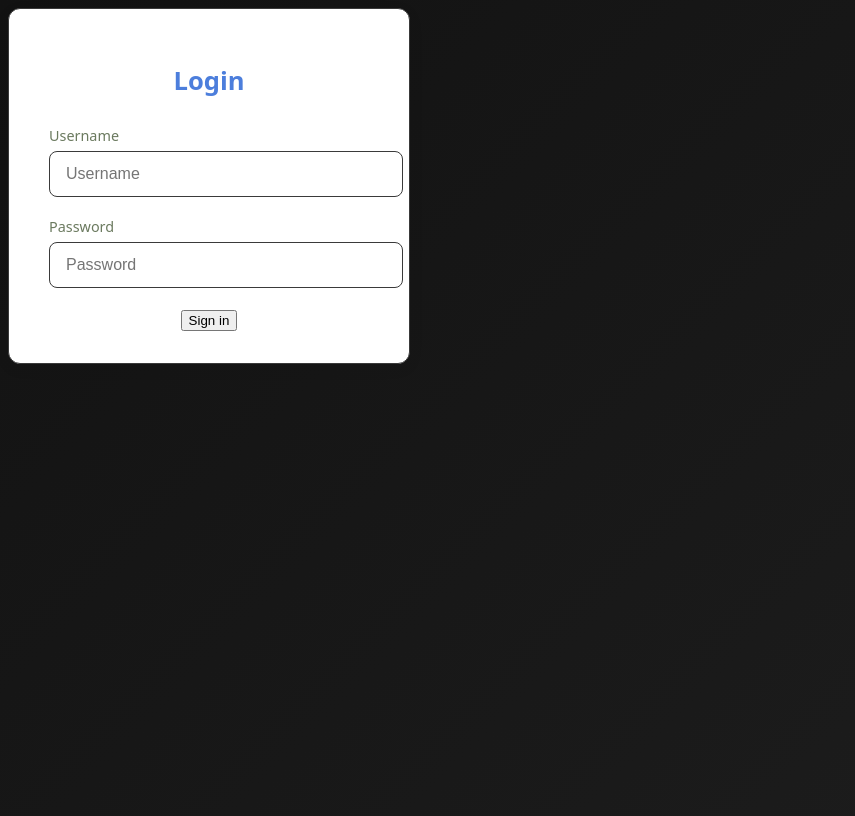
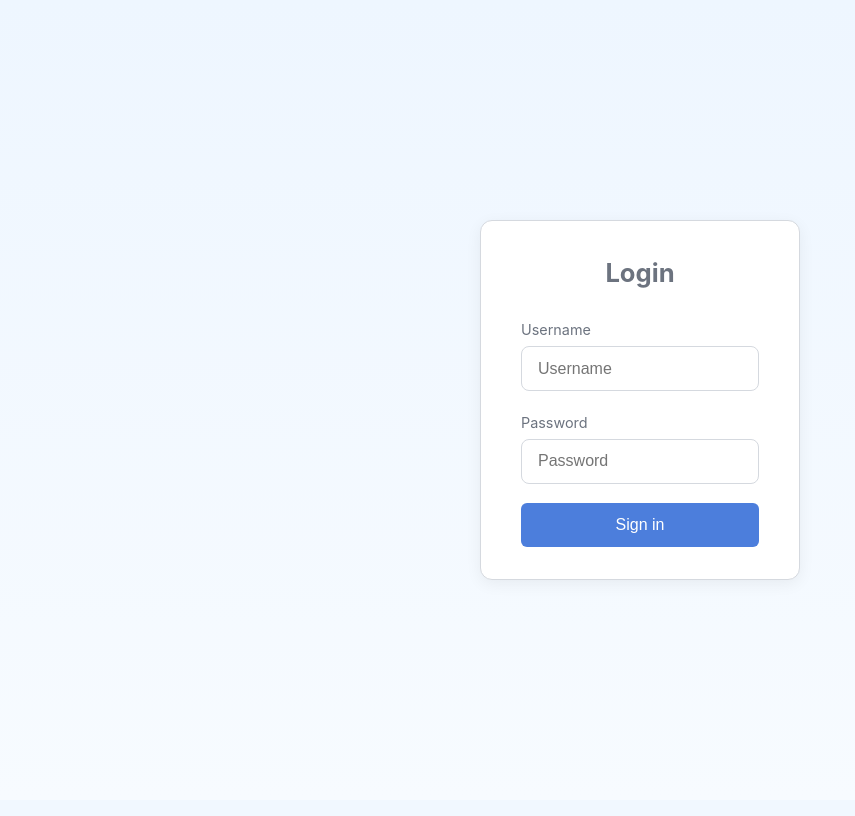
Before and after one commit to mzsl03/private-teacher-site, a Django app: page / in a window 1280 px wide. Shown: the whole page, without its empty margins (0-855 px from the left). After the commit the page ends 580 px from the top, so only its background shows below. Run offline with Django 5.2, Linux system fonts and the light colour scheme.

Commit message:
style: initial styling added to pages

```diff
--- a/core_site/homework_org_site/static/css/style.css
+++ b/core_site/homework_org_site/static/css/style.css
@@ -1,33 +1,152 @@
 :root {
-    --bg: #1E1E1E;
-    --bg-alt: #2A2A2A;
-    --text: #EAEAEA;
-    --text-muted: #A0A0A0;
-    --primary: #4C8BF5;
-    --primary-hover: #3A73D9;
-    --accent: #00C896;
-    --success: #5BE07A;
-    --border: #3A3A3A;
-    --shadow: 0 2px 10px rgba(0, 0, 0, 0.5);
+    --bg: #f7f9fb;
+    --panel: #ffffff;
+    --text: #2d2f33;
+    --muted: #6c737f;
+    --brand: #4c7edc;
+    --brand-hover: #3a6bc0;
+    --accent: #7dcfb6;
+    --border: #d5d9df;
+    --danger: #d96c6c;
+    --shadow: rgba(0, 0, 0, 0.06);
+}
+
+*, *::before, *::after {
+    box-sizing: border-box !important;
+}
+
+* {
+    margin: 0;
+    padding: 0;
+    box-sizing: border-box;
 }
 
 body {
-    background: linear-gradient(135deg, #121212, #1e1e1e);
-    font-family: system-ui, -apple-system, "Segoe UI", Roboto, Inter, Ubuntu, Arial, sans-serif;
+    font-family: "Inter", system-ui, -apple-system, "Segoe UI", Roboto, sans-serif;
+    background: linear-gradient(180deg, #eef6ff 0%, #f7fbff 100%);
+    color: var(--text);
+    line-height: 1.6;
     min-height: 100vh;
-    line-height: 1.5;
+    display: flex;
+    flex-direction: column;
+    justify-content: center;
+    align-items: center;
 }
 
+header {
+    background-color: var(--panel);
+    border-bottom: 1px solid var(--border);
+    box-shadow: 0 2px 8px var(--shadow);
+    display: flex;
+    width: 100%;
+    justify-content: center;
+    position: sticky;
+    top: 0;
+    z-index: 100;
+}
+
+.container {
+    display: flex;
+    justify-content: center;
+    width: 100%;
+    margin: 0 auto;
+    padding: 0.6rem 1rem;
+}
+
+.nav-bar {
+    display: flex;
+    justify-content: space-between;
+    align-items: center;
+}
+
+.nav-content {
+    list-style: none;
+    display: flex;
+    align-items: center;
+    gap: 1.2rem;
+    margin: 0;
+}
+
+.nav-link,
+.item a {
+    text-decoration: none;
+    color: var(--text);
+    font-weight: 600;
+    font-size: 1rem;
+    padding: 0.4rem 0.6rem;
+    border-radius: 6px;
+    transition: background 0.2s ease, color 0.2s ease;
+}
+
+.nav-link:hover,
+.item a:hover {
+    background-color: var(--brand);
+    color: #fff;
+}
+
+.home-item a {
+    font-weight: 700;
+    color: var(--brand);
+}
+
+.logout-item form {
+    margin-right: 5px;
+}
+
+.logout-item {
+    position: absolute;
+    right: 0;
+}
+
+.home-item {
+    position: absolute;
+    left: 0;
+}
+
+.logout-item .btn {
+    background-color: var(--brand);
+    color: #fff;
+    border: none;
+    border-radius: 6px;
+    padding: 0.45rem 0.9rem;
+    font-weight: 500;
+    cursor: pointer;
+    transition: background-color 0.2s ease;
+}
+
+.logout-item .btn:hover {
+    background-color: var(--brand-hover);
+}
+
+main {
+    flex: 1;
+    max-width: 1100px;
+    margin: 2rem auto;
+    padding: 0 1rem;
+}
+
+.btn {
+    background: var(--brand);
+    color: #fff;
+    padding: 0.8rem 1rem;
+    border: none;
+    border-radius: 6px;
+    cursor: pointer;
+    font-size: 1rem;
+    width: 100%;
+    transition: background 0.2s ease;
+}
+
+.btn:hover {
+    background: var(--brand-hover);
+}
 
 footer {
-    background-color: #161616;
-    color: var(--text-muted);
+    background: var(--panel);
     border-top: 1px solid var(--border);
-    padding: 5px;
-    text-align: left;
-    position: fixed;
-    bottom: 0;
-    left: 0;
+    text-align: center;
     width: 100%;
-    height: auto;
+    padding: 1rem;
+    color: var(--muted);
+    font-size: 0.9rem;
 }
```
